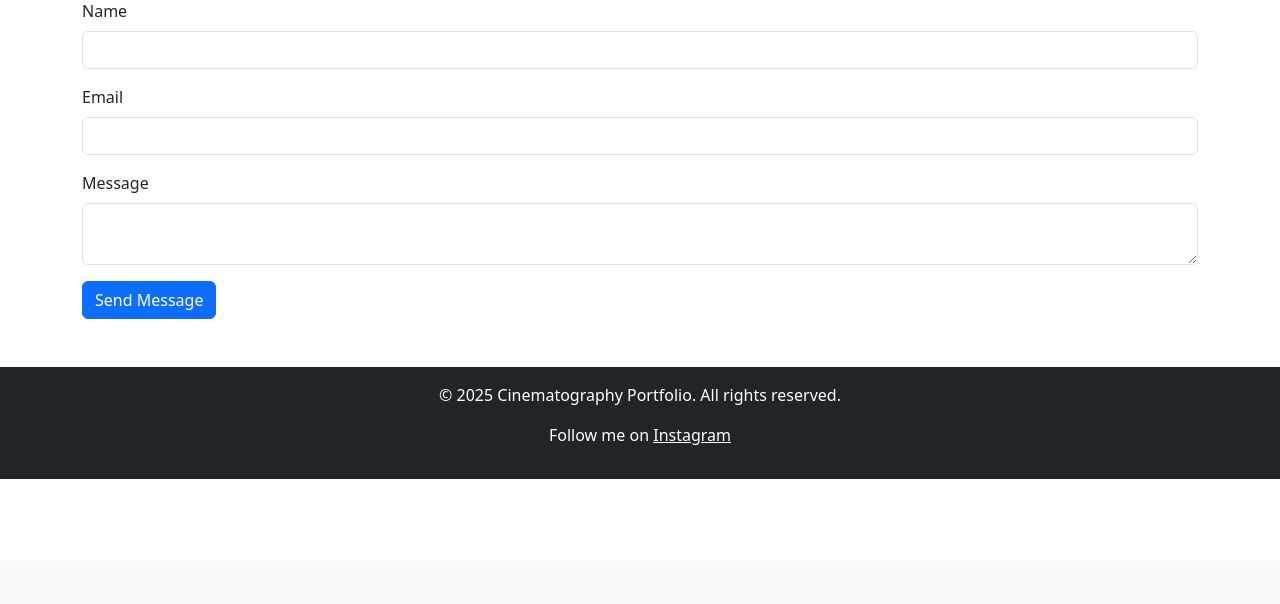
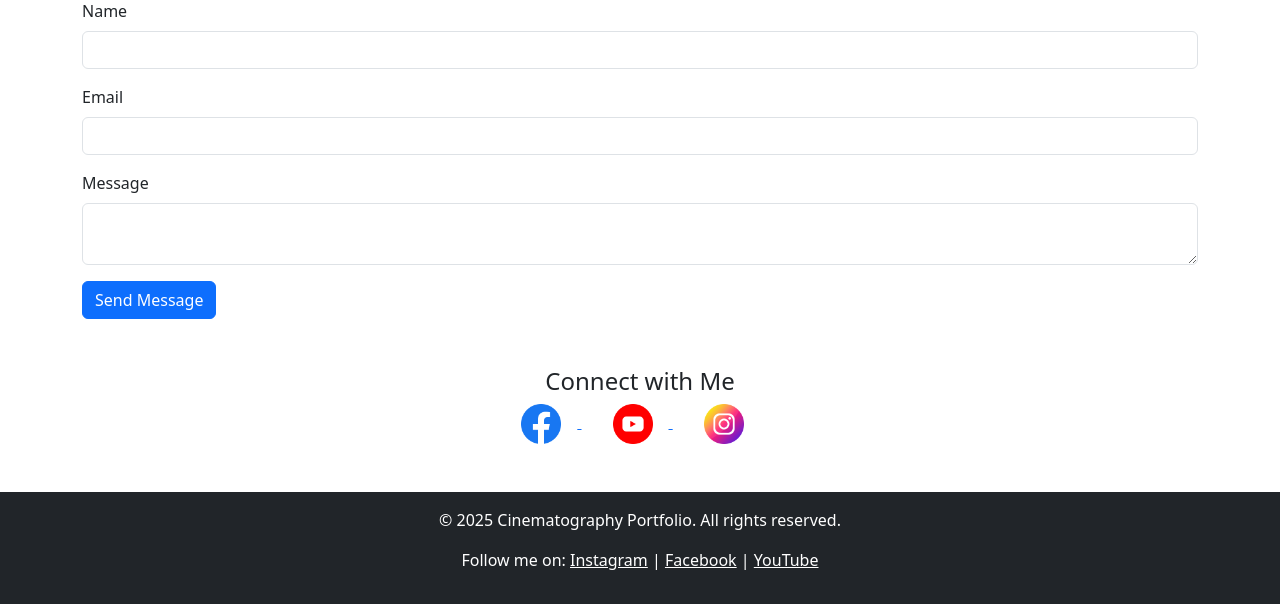
Before and after one commit to jeff-my-github/cinematography-website, a PHP site: page /contact.php in a window 1280 px wide. Shown: the part 239-843 px from the top of the page. Before the commit the page ends 718 px from the top, so only its background shows below. Run offline with PHP 8.4, Linux system fonts and the light colour scheme; some libraries are stand-ins or nearby versions.

Commit message:
Version 4: modified:css/contact.php/footer.php/portfolio/added-icons

```diff
--- a/assets/css/styles.css
+++ b/assets/css/styles.css
@@ -161,3 +161,22 @@
     background-color: #0056b3;
     border-color: #0056b3;
 }
+
+
+/* contact.php css */
+/* Social Media Icon Styling */
+.social-icon {
+    width: 40px; /* Set the size of the icons */
+    height: 40px;
+    transition: transform 0.3s ease, opacity 0.3s ease;
+}
+
+.social-icon:hover {
+    transform: scale(1.1); /* Slightly enlarge the icons on hover */
+    opacity: 0.8; /* Fade effect */
+}
+
+/* Optional: Adjust spacing for icons */
+.social-media-links a {
+    margin-right: 15px; /* Space between each social icon */
+}
--- a/contact.php
+++ b/contact.php
@@ -21,6 +21,24 @@
 
             <button type="submit" class="btn btn-primary">Send Message</button>
         </form>
+
+        <!-- Social Media Links Section -->
+        <div class="social-media-links text-center mt-5">
+            <h4>Connect with Me</h4>
+            <!-- Facebook Icon Link -->
+            <a href="https://www.facebook.com/YOUR_PROFILE_ID" target="_blank" aria-label="Visit my Facebook page">
+                <img src="assets/images/social-icons/facebook.png" alt="Facebook" class="social-icon mx-3">
+            </a>
+            <!-- YouTube Icon Link -->
+            <a href="https://www.youtube.com/channel/YOUR_CHANNEL_ID" target="_blank" aria-label="Visit my YouTube channel">
+                <img src="assets/images/social-icons/youtube.png" alt="YouTube" class="social-icon mx-3">
+            </a>
+            <!-- Instagram Icon Link -->
+            <a href="https://www.instagram.com/YOUR_PROFILE_ID" target="_blank" aria-label="Visit my Instagram page">
+                <img src="assets/images/social-icons/instagram.png" alt="Instagram" class="social-icon mx-3">
+            </a>
+        </div>
+
     </div>
 </section>
 <?php include('includes/footer.php'); ?>
--- a/includes/footer.php
+++ b/includes/footer.php
@@ -1,7 +1,12 @@
 <!-- footer.php -->
 <footer class="bg-dark text-white text-center py-3">
     <p>&copy; <?php echo date("Y"); ?> Cinematography Portfolio. All rights reserved.</p>
-    <p>Follow me on <a href="https://www.instagram.com/yourprofile" target="_blank" class="text-white">Instagram</a></p>
+
+    <p>Follow me on:
+        <a href="https://www.instagram.com/yourprofile" target="_blank" class="text-white">Instagram</a> |
+        <a href="https://www.facebook.com/yourprofile" target="_blank" class="text-white">Facebook</a> |
+        <a href="https://www.youtube.com/channel/yourchannel" target="_blank" class="text-white">YouTube</a>
+    </p>
 </footer>
 
 <!-- Bootstrap JS and Popper.js -->
--- a/portfolio.php
+++ b/portfolio.php
@@ -23,7 +23,7 @@ $projects = getAllProjects($conn);
         <div class="row" id="projectContainer">
             <?php while ($project = $projects->fetch_assoc()): ?>
                 <div class="col-md-4 mb-4 project-card" data-category="<?php echo $project['category']; ?>">
-                    <div class="card">
+                    <div class="card shadow-sm rounded-lg">
                         <!-- Thumbnail image that opens modal -->
                         <img src="assets/images/<?php echo htmlspecialchars($project['image_url']); ?>" class="card-img-top" alt="Thumbnail of <?php echo htmlspecialchars($project['title']); ?>" data-bs-toggle="modal" data-bs-target="#imageModal<?php echo $project['id']; ?>">
                         <div class="card-body">
@@ -42,7 +42,7 @@ $projects = getAllProjects($conn);
                                     <button type="button" class="btn-close" data-bs-dismiss="modal" aria-label="Close"></button>
                                 </div>
                                 <div class="modal-body">
-                                    <img src="assets/images/<?php echo htmlspecialchars($project['image_url']); ?>" class="img-fluid" alt="Large image of <?php echo htmlspecialchars($project['title']); ?>">
+                                    <img src="assets/images/<?php echo htmlspecialchars($project['image_url']); ?>" class="img-fluid rounded" alt="Large image of <?php echo htmlspecialchars($project['title']); ?>">
                                 </div>
                             </div>
                         </div>
```
Also changed, not shown: assets/images/social-icons/facebook.png (added), assets/images/social-icons/instagram.png (added), assets/images/social-icons/youtube.png (added).
